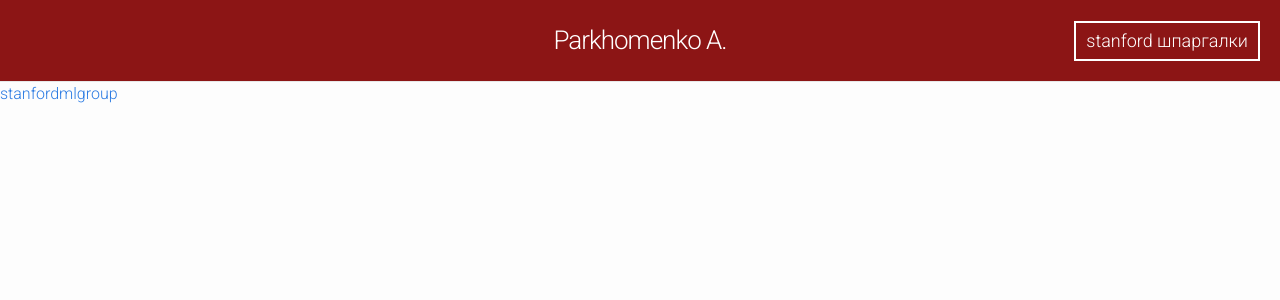
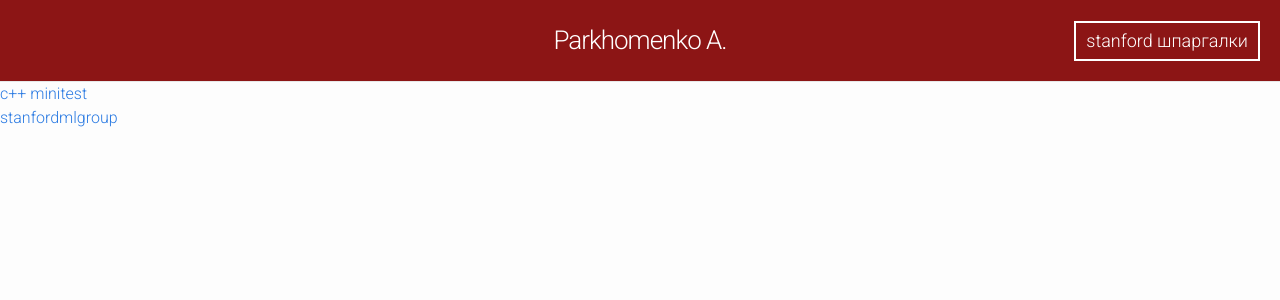
Before and after one commit to AlexandrParkhomenko/AlexandrParkhomenko.github.io, a Jekyll site: the page index.html, which Jekyll copies as it is, in a window 1280 px wide. Shown: the top 300 px of the page. Built offline with Jekyll 4.4.1, drawn with Linux system fonts in a browser that asks for light colours.

Commit message:
с++ minitest

```diff
--- a/index.html
+++ b/index.html
@@ -18,6 +18,8 @@
 			<h1 class="site-title">Parkhomenko A.</h1>
 			<a class="site-link" href="https://alexandrparkhomenko.github.io/stanford/cs-221/reflex-models/index.html">stanford шпаргалки</a>
 		</header>
+		<p><a href="https://alexandrparkhomenko.github.io/stanford/cs-106l/test.html">с++ minitest</a>
+		</p>
 		<p><a href="https://stanfordmlgroup.github.io/">stanfordmlgroup</a>
 		</p>
 	</body>
```
